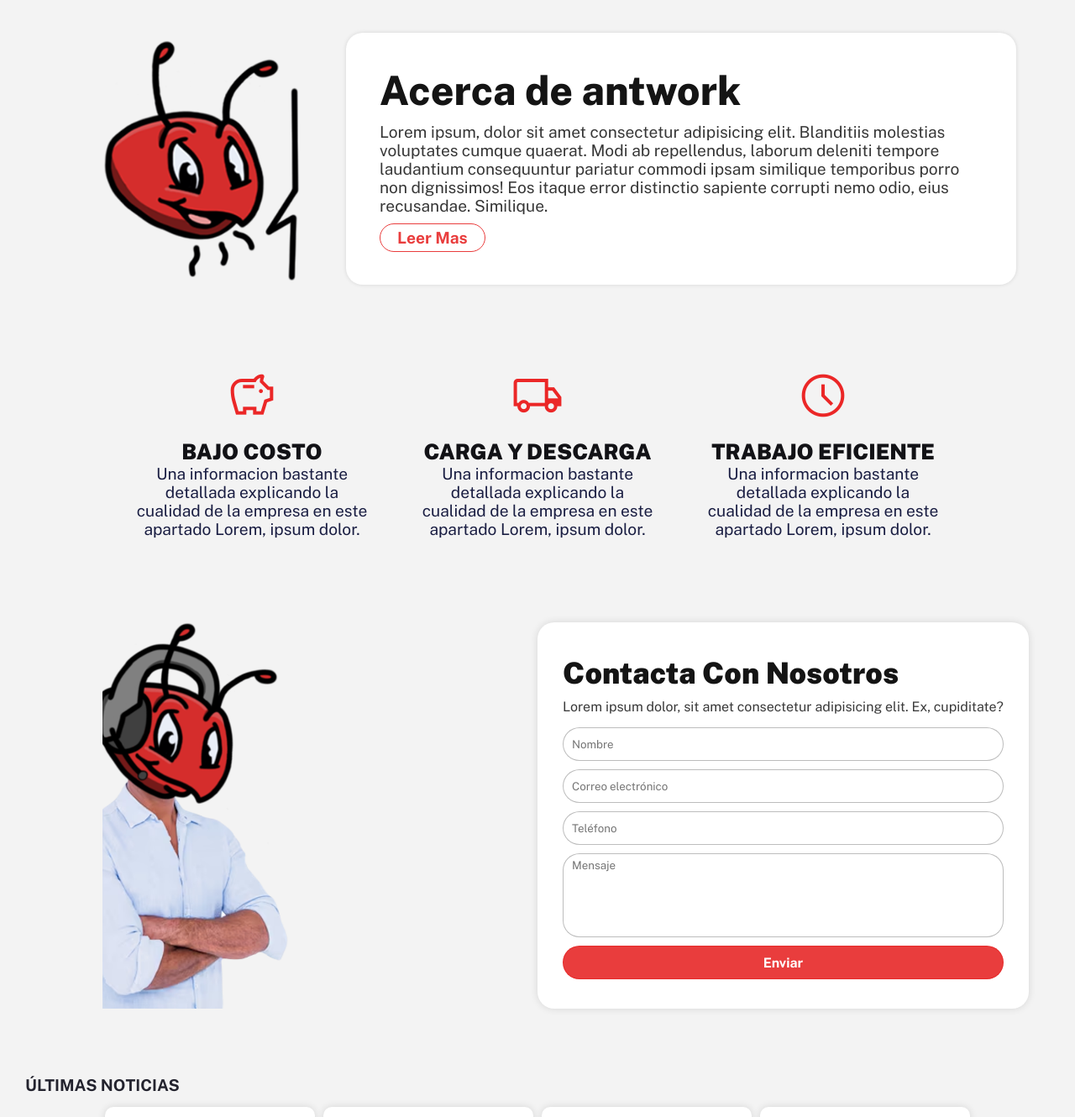
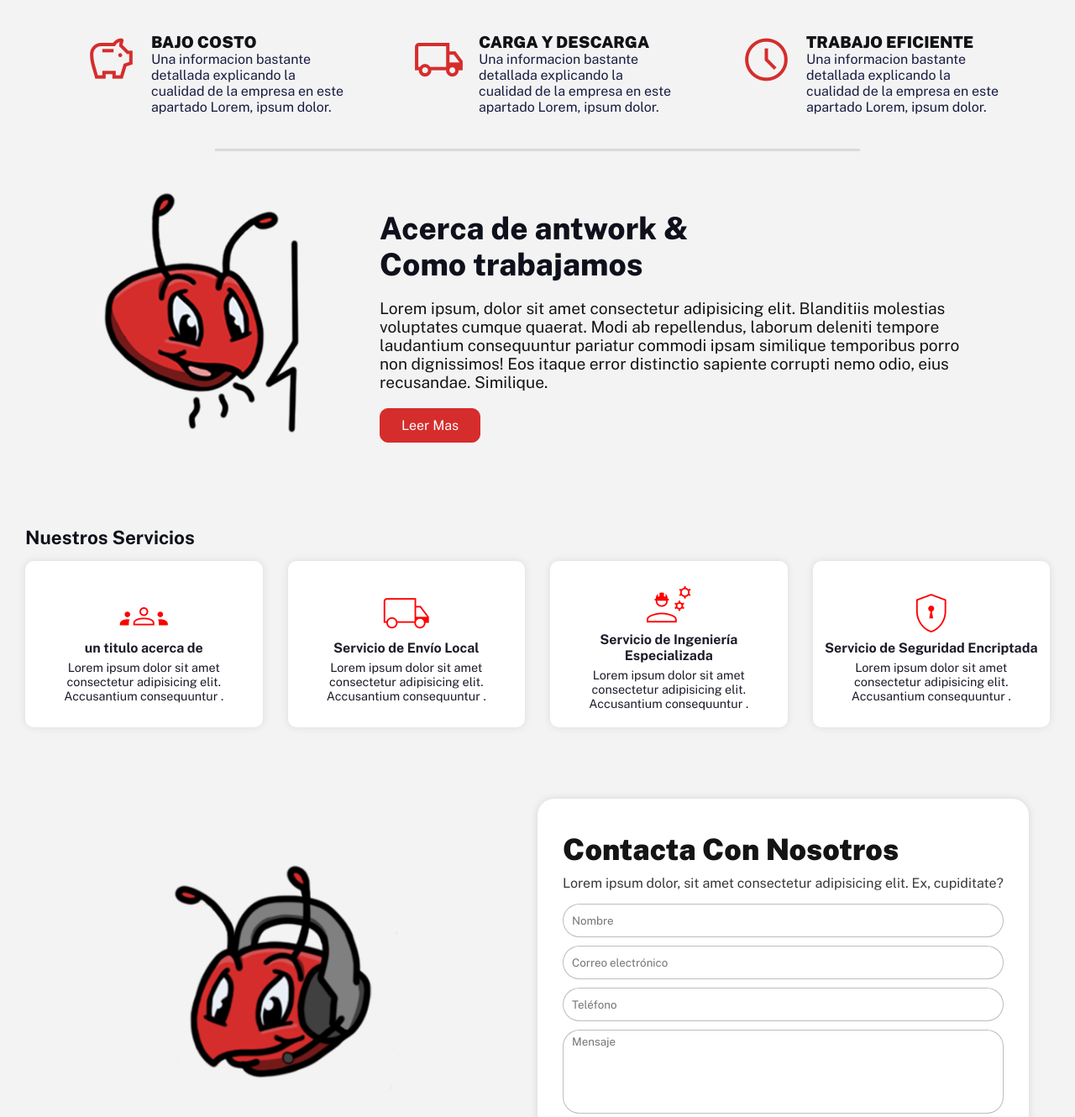
Before and after one commit to benjask8/antwork, a PHP site: page /mvc/ in a window 1280 px wide. Shown: the part 785-2115 px from the top of the page at 84% size. Run offline with PHP 8.4, Linux system fonts and the light colour scheme; some libraries are stand-ins or nearby versions.

Commit message:
Trabajando en animaciones y diseño

```diff
--- a/public/css/responsive/mobile.css
+++ b/public/css/responsive/mobile.css
@@ -40,7 +40,7 @@
 .news-item {
     max-width:11110px; /* Ancho máximo para evitar que se bugee */
     width: 100%; /* Toma el ancho máximo permitido */
-    padding: 10px 5px;
+    padding: 15px;
 }
 .news-img{
     width: 100%;
--- a/public/css/responsive/tablet.css
+++ b/public/css/responsive/tablet.css
@@ -21,6 +21,7 @@
     }
     .header-links-a:first-child{
         border: none;
+        box-shadow: none;
         background-color: transparent;
         color: var(--a-color);
     }
@@ -77,6 +78,7 @@
         flex-direction: column;
     }
     .home-qualities-qualitie{
+        flex-direction: column;
         width: 100%;
         margin: 25px 20px;
     }
@@ -154,12 +156,12 @@
 
 /* contact */
 .contact-form-container{
-    padding: 0px 10px;
+    padding: 60px 10px;
     flex-direction: column;
     align-items: center;
 }
 .contact-form{
-    padding: 10px;
+    padding: 40px;
     width: 70%;
 }
 .contact-form-img{
@@ -250,13 +252,14 @@
 .about-text{
     width: 100%;
 }
-
+.about-title{
+    width: 100%;
+}
 
 
 /* contact */
 
 .contact-form{
-    padding: 10px;
     width: 100%;
 }
 /* contact end*/
--- a/public/css/styles.css
+++ b/public/css/styles.css
@@ -3,13 +3,14 @@
 :root{
     --bg: rgb(243, 243, 243);
     --a-color: #221a50;
-    --btn-bg-color: #e72929e7;
+    --btn-bg-color: #D52D2c;
     --time: .3s;
     --radius:2px;
+    --icon-color:#D65151;
 
     --w-hover-color:#ff5252;
 
-    --title-color:rgb(23, 29, 66);
+    --title-color:rgb(14, 16, 27);
     --info-color:rgb(39, 39, 59);
     --ni-info-color:rgb(59, 59, 71);
 }
@@ -176,8 +177,33 @@ height: 100%;
 
 
 
+.border-separator{
+    width: 100%;
+    display: flex;
+    justify-content: center;
+    align-items: center;
+}
 
+.border-separator-border{
+    width: 60%;
+    height: 3px;
+    display: flex;
+    background-color: rgba(0, 0, 0, 0.103);
+}
 /* .home-qualities start */
+
+
+.home-qualities-qualitie {
+    opacity: 0;
+    transform: scale(0.4); /* Desplaza hacia abajo inicialmente */
+    transition: opacity var(--time) ease, transform var(--time) ease;
+  }
+
+  .home-qualities-qualitie.show {
+    opacity: 1;
+    transform: scale(1); /* Sin desplazamiento vertical */
+  }
+
 
 
 .big-title{
@@ -190,7 +216,7 @@ height: 100%;
     padding-top: 20px;
 }
 .home-qualities{
-    margin: 30px 0px;
+    margin: 10px 0px;
     display: flex;
     width: 100%;
     justify-content: center;
@@ -201,9 +227,8 @@ height: 100%;
 }
 
 .home-qualities-qualitie{
-    width: 300px;
+    width: 350px;
     display: flex;
-    flex-direction: column;
     padding: 10px;
     cursor: pointer;
     margin: 0px 20px;
@@ -215,14 +240,14 @@ height: 100%;
 
 .home-qualities-qualitie-img{
     display: flex;
-    align-items: center;
+    align-items: start;
     justify-content: center;
     width: 100%;
     padding-bottom: 20px;
 }
 .home-qualities-qualitie-img span{
     font-size: 4em;
-    color: rgb(235, 39, 39);
+    color: var(--btn-bg-color);
     font-variation-settings:
     'FILL' 0,
     'wght' 300,
@@ -231,17 +256,16 @@ height: 100%;
 }
 .home-qualities-qualitie-text{
     display: flex;
-    text-align: center;
     flex-direction: column;
 }
 .home-qualities-qualitie-text-title{
     text-transform: uppercase;
     color: rgb(18, 18, 22);
-    font-size: 1.6em;
+    font-size: 1.2em;
     font-weight: 900;
 }
 .home-qualities-qualitie-text-info{
-    font-size: 1.2em;
+    font-size: 1em;
     color: rgb(25, 29, 66);
 }
 
@@ -253,10 +277,36 @@ height: 100%;
 
 
 /* about */
+
+
+.about-container{
+    opacity: 0;
+    transform: translateY(50px); /* Desplaza hacia abajo inicialmente */
+    transition: opacity var(--time) ease, transform 1s ease;
+  }
+
+  .about-container.show {
+    opacity: 1;
+    transform: translateY(0); /* Sin desplazamiento vertical */
+  }
+
+
 .about-container{
     display: flex;
     padding: 40px 70px;
 }
+
+.about-img{
+    opacity: 0;
+    transform: scale(.2); /* Desplaza hacia abajo inicialmente */
+    transition: opacity var(--time) ease, transform 1s ease;
+  }
+
+  .about-img.show {
+    opacity: 1;
+    transform: scale(1); /* Sin desplazamiento vertical */
+  }
+
 .about-img{
     width: 30%;
     display: flex;
@@ -267,9 +317,6 @@ height: 100%;
     object-fit: cover;
 }
 .about-text{
-    box-shadow: 0px 0px 5px rgba(0, 0, 0, 0.123);
-    background-color: #fff;
-    border-radius: 20px;
     width: 70%;
     display: flex;
     flex-direction: column;
@@ -278,34 +325,36 @@ height: 100%;
 }
 
 .about-title{
+    width: 400px;
     font-weight: 800;
-    font-size: 3em;
-    color: rgb(20, 20, 20);
-    padding-bottom: 10px;
+    font-size: 2.3em;
+    color: var(--title-color);
+    padding-bottom: 20px;
 }
 .about-info{
-    padding-bottom: 10px;
-    color: rgba(20, 20, 20, 0.856);
+    padding-bottom: 20px;
+    color: rgb(20, 20, 20);
     font-size: 1.2em;
 }
 
 .about-link{
-    background-color: transparent;
+
+    background-color: var(--btn-bg-color);
+    color: #fff;
     display: flex;
-    font-weight: 700;
-    font-size: 1.2em;
+    font-weight: 400;
+    font-size: 1em;
     width: max-content;
-    padding: 5px 20px;
+    padding: 10px 25px;
     text-transform: capitalize  ;
-    color: var(--btn-bg-color);
-    border-radius: 20px;
+    border-radius: 10px;
     border: 1px solid var(--btn-bg-color);
     transition: all var(--time);
 }
 
 .about-link:hover{
-    background-color: var(--btn-bg-color);
-    color: #fff;
+    background-color: transparent;
+    color: var(--btn-bg-color);
 }
 /* about end */
 
@@ -323,13 +372,26 @@ height: 100%;
 }
 .services-title{
     text-align: start;
-    color: rgb(28, 28, 41);
+    color: rgb(14, 16, 27);
     padding-left: 30px;
-    font-size: 2m;
+    font-size: 1.4em;
     font-weight: 700;
 }
 
+
 .service-item{
+    opacity: 0;
+    transform: translateY(-20px); /* Desplazamiento inicial hacia arriba */
+    transition: opacity 0.5s ease-in-out, transform 0.5s cubic-bezier(0.68, -0.55, 0.27, 1.55);
+ }
+
+  .service-item.show {
+    opacity: 1;
+    transform: translateY(0); /* Sin desplazamiento vertical */
+  }
+
+.service-item{
+    cursor: pointer;
     flex-direction: column;
     display: flex;
     text-align: center  ;
@@ -856,6 +968,19 @@ height: 100%;
 /* contact */
 
 /* contact */
+
+.contact-form{
+    opacity: 0;
+    transform: translateY(50px); /* Desplaza hacia abajo inicialmente */
+    transition: opacity var(--time) ease, transform 1s ease;
+  }
+
+  .contact-form.show {
+    opacity: 1;
+    transform: translateY(0); /* Sin desplazamiento vertical */
+  }
+
+
 .contact-form-container{
     display: flex;
     width: 100%;
--- a/src/controlador/Index_Controller.php
+++ b/src/controlador/Index_Controller.php
@@ -37,5 +37,12 @@ class Index_Controller extends Controlador
     $this->cargarVista("index/contact");
   }
 
+  //services
+
+  public function services()
+  {
+    $this->cargarVista("index/services");
+  }
+
 
 }
--- a/src/datos/newsData.php
+++ b/src/datos/newsData.php
@@ -36,7 +36,7 @@
     'fecha' => '2024-03-15',
     'autor' => 'María Gómez',
     'contenido' => 'Descubre la nueva plataforma en línea de Antwork para una mejor experiencia de usuario.',
-    'vistas' => 54,
+    'vistas' => 55,
     'categoria' => 'Empleo',
     'etiquetas' =>
     array (
@@ -70,7 +70,7 @@
     'fecha' => '2024-03-12',
     'autor' => 'Elena Martínez',
     'contenido' => 'Descubre el último dispositivo móvil con tecnología innovadora y características avanzadas.',
-    'vistas' => 55,
+    'vistas' => 56,
     'categoria' => 'Tecnología',
     'etiquetas' =>
     array (
@@ -87,7 +87,7 @@
     'fecha' => '2024-03-10',
     'autor' => 'Carlos Rodríguez',
     'contenido' => 'Aprende estrategias efectivas para aumentar tu productividad laboral y alcanzar tus metas.',
-    'vistas' => 26,
+    'vistas' => 27,
     'categoria' => 'Productividad',
     'etiquetas' =>
     array (
--- a/src/vista/index/contact.php
+++ b/src/vista/index/contact.php
@@ -45,7 +45,7 @@ if ($_SERVER["REQUEST_METHOD"] == "POST") {
 
 <div class="contact-form-container">
     <div class="contact-form-img">
-        <img src="public/images/index/contact.png" alt="">
+        <img src="public/images/logo/ant_contact.png" alt="">
     </div>
     <form id="contactForm" class="contact-form">
     <h1 class="contact-form-title">Contacta Con Nosotros</h1>
--- a/src/vista/index/index.php
+++ b/src/vista/index/index.php
@@ -31,20 +31,6 @@ $noticias_pagina_index = array_slice($noticias_todas, 0, $noticias_por_pagina_in
   <div class="swiper-pagination"></div>
 
 </div>
-
-
-<!-- about -->
-<div class="about-container">
-    <div class="about-img">
-        <img src="public/images/logo/ant_speak2.png" alt="">
-    </div>
-    <div class="about-text">
-        <h3 class="about-title">Acerca de antwork</h3>
-        <p class="about-info">Lorem ipsum, dolor sit amet consectetur adipisicing elit. Blanditiis molestias voluptates cumque quaerat. Modi ab repellendus, laborum deleniti tempore laudantium consequuntur pariatur commodi ipsam similique temporibus porro non dignissimos! Eos itaque error distinctio sapiente corrupti nemo odio, eius recusandae. Similique.</p>
-        <a href="" class="about-link">leer mas</a>
-    </div>
-</div>
-<!-- about end -->
 
 
 
@@ -86,11 +72,75 @@ $noticias_pagina_index = array_slice($noticias_todas, 0, $noticias_por_pagina_in
     </div>
 </div>
 
+
+<div class="border-separator">
+    <div class="border-separator-border"></div>
+</div>
+
+<!-- about -->
+<div class="about-container">
+    <div class="about-img">
+        <img src="public/images/logo/ant_speak2.png" alt="">
+    </div>
+    <div class="about-text">
+        <h3 class="about-title">Acerca de antwork & Como trabajamos</h3>
+        <p class="about-info">Lorem ipsum, dolor sit amet consectetur adipisicing elit. Blanditiis molestias voluptates cumque quaerat. Modi ab repellendus, laborum deleniti tempore laudantium consequuntur pariatur commodi ipsam similique temporibus porro non dignissimos! Eos itaque error distinctio sapiente corrupti nemo odio, eius recusandae. Similique.</p>
+        <a href="" class="about-link">leer mas</a>
+    </div>
+</div>
+<!-- about end -->
+
+
+
+
+<!-- servicios -->
+<!-- servicios -->
+<div class="services-container">
+    <h2 class="services-title">Nuestros Servicios</h2>
+    <div class="services">
+        <div class="service-item" data-title="Carga y descarga jasjdajsdjas" data-info="info">
+            <span class="service-item-icon material-symbols-outlined">groups</span>
+            <h4 class="service-item-title">un titulo acerca de</h4>
+            <p class="service-item-info">Lorem ipsum dolor sit amet consectetur adipisicing elit. Accusantium consequuntur .</p>
+        </div>
+        <div class="service-item" data-title="Envío local" data-info="Información sobre el envío local">
+            <span class="service-item-icon material-symbols-outlined">local_shipping</span>
+            <h4 class="service-item-title">Servicio de Envío Local</h4>
+            <p class="service-item-info">Lorem ipsum dolor sit amet consectetur adipisicing elit. Accusantium consequuntur .</p>
+        </div>
+        <div class="service-item" data-title="Ingeniería especializada" data-info="Detalles de ingeniería especializada">
+            <span class="service-item-icon material-symbols-outlined">engineering</span>
+            <h4 class="service-item-title">Servicio de Ingeniería Especializada</h4>
+            <p class="service-item-info">Lorem ipsum dolor sit amet consectetur adipisicing elit. Accusantium consequuntur .</p>
+        </div>
+        <div class="service-item" data-title="Seguridad encriptada" data-info="Detalles sobre seguridad encriptada">
+            <span class="service-item-icon material-symbols-outlined">encrypted</span>
+            <h4 class="service-item-title">Servicio de Seguridad Encriptada</h4>
+            <p class="service-item-info">Lorem ipsum dolor sit amet consectetur adipisicing elit. Accusantium consequuntur .</p>
+        </div>
+    </div>
+</div>
+
+
+
+    <!-- Modal -->
+    <div id="myModal" class="services-modal">
+        <div class="services-modal-content">
+            <span class="close">&times;</span>
+            <h4 id="modal-title" class="services-modal-title"></h4>
+            <p id="modal-info" class="services-modal-info"></p>
+        </div>
+    </div>
+
+<!-- servicios end -->
+
+
+
 <!-- contact -->
 
 <div class="contact-form-container">
     <div class="contact-form-img">
-        <img src="public/images/index/contact.png" alt="">
+        <img src="public/images/logo/ant_contact.png" alt="">
     </div>
     <form id="contactForm" class="contact-form">
     <h1 class="contact-form-title">Contacta Con Nosotros</h1>
@@ -135,35 +185,6 @@ $noticias_pagina_index = array_slice($noticias_todas, 0, $noticias_por_pagina_in
 
 
 
-<!-- servicios -->
-<div class="services-container">
-    <h2 class="services-title">Nuestros Servicios</h2>
-    <div class="services">
-    <div class="service-item">
-            <span class="service-item-icon material-symbols-outlined">groups</span>
-            <h4 class="service-item-title">un titulo acerca de</h4>
-            <p class="service-item-info">Lorem ipsum dolor sit amet consectetur adipisicing elit. Accusantium consequuntur .</p>
-        </div>
-        <div class="service-item">
-            <span class="service-item-icon material-symbols-outlined">local_shipping</span>
-            <h4 class="service-item-title">un titulo acerca de</h4>
-            <p class="service-item-info">Lorem ipsum dolor sit amet consectetur adipisicing elit. Accusantium consequuntur .</p>
-        </div>
-        <div class="service-item">
-            <span class="service-item-icon material-symbols-outlined">engineering</span>
-            <h4 class="service-item-title">un titulo acerca de</h4>
-            <p class="service-item-info">Lorem ipsum dolor sit amet consectetur adipisicing elit. Accusantium consequuntur .</p>
-        </div>
-        <div class="service-item">
-            <span class="service-item-icon material-symbols-outlined">encrypted</span>
-            <h4 class="service-item-title">un titulo acerca de</h4>
-            <p class="service-item-info">Lorem ipsum dolor sit amet consectetur adipisicing elit. Accusantium consequuntur .</p>
-        </div>
-    </div>
-</div>
-<!-- servicios end -->
-
-
 
 <!-- frequen questions -->
 
@@ -196,8 +217,17 @@ $noticias_pagina_index = array_slice($noticias_todas, 0, $noticias_por_pagina_in
 <!-- frequen questions end-->
 
 
+
+<!-- trust companies -->
+<div class="trust-companies-container">
+    <div class="trust-companies">
+
+    </div>
+</div>
+<!-- trust companies end-->
+
 <script type="module" src="public/js/frequent_questions.js"></script>
-
+<script src="public/js/services.js"></script>
 
 <script type="module" src="public/js/swiper.js"></script>
 
@@ -207,3 +237,6 @@ $noticias_pagina_index = array_slice($noticias_todas, 0, $noticias_por_pagina_in
 <?php
 require 'src/vista/partials/footer.php';
 ?>
+
+
+<script src="public/js/animations.js"></script>
--- a/src/vista/partials/footer.php
+++ b/src/vista/partials/footer.php
@@ -1,10 +1,14 @@
 </section>
 
 </section>
+
+<div class="footer-wave">
+    <img src="public/images/index/footer_wave.svg" alt="">
+</div>
 <footer class="footer">
     <div class="footer-content">
         <div class="footer-logo">
-            <img src="public/images/logo.png" alt="Logo de Antwork">
+            <img src="public/images/logo/logo_blanco.png" alt="Logo de Antwork">
         </div>
         <div class="footer-links">
             <ul>
--- a/src/vista/partials/head.php
+++ b/src/vista/partials/head.php
@@ -35,13 +35,15 @@ require 'src/datos/data.php';
   <script type="module" src="public/js/head.js"></script>
 
 <body>
+
+
   <header class="header">
     <div class="header-logo">
       <a class="header-logo-a" href="?c=index&m=index"><img class="header-logo-img" src="public/images/logo/logo.png" alt=""></a>
     </div>
     <div class="header-links">
       <a href="?c=index&m=index" class="header-links-a">Inicio</a>
-      <a href="/" class="header-links-a">Servicios</a>
+      <a href="?c=index&m=services" class="header-links-a">Servicios</a>
       <a href="?c=index&m=contact" class="header-links-a">Contacto</a>
       <a href="?c=index&m=news" class="header-links-a">Noticias</a>
       <a href="?c=index&m=frequent_questions" class="header-links-a">Preguntas Frecuentes</a>
```
Also changed, not shown: other parts of public/css/styles.css (+53 -3 lines), public/js/animations.js (added, +55 -0 lines), public/js/services.js (added, +47 -0 lines), src/vista/index/services.php (added, +51 -0 lines), public/images/index/footer_wave.svg (added), public/images/logo/logo_blanco.png (added).
